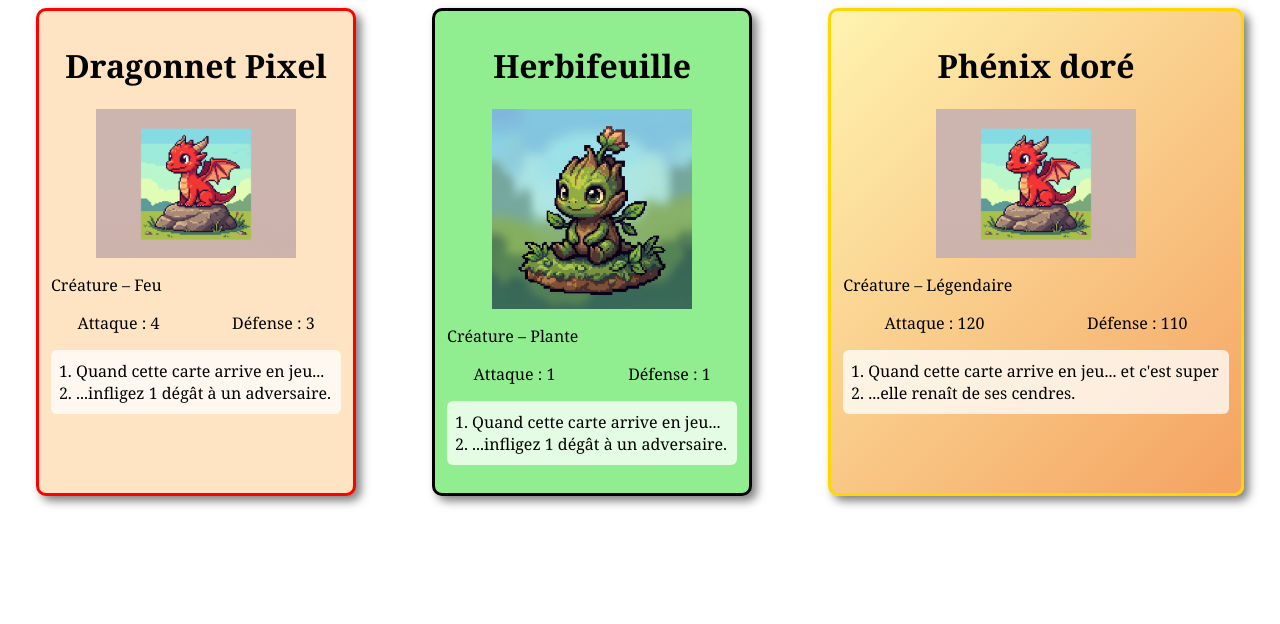
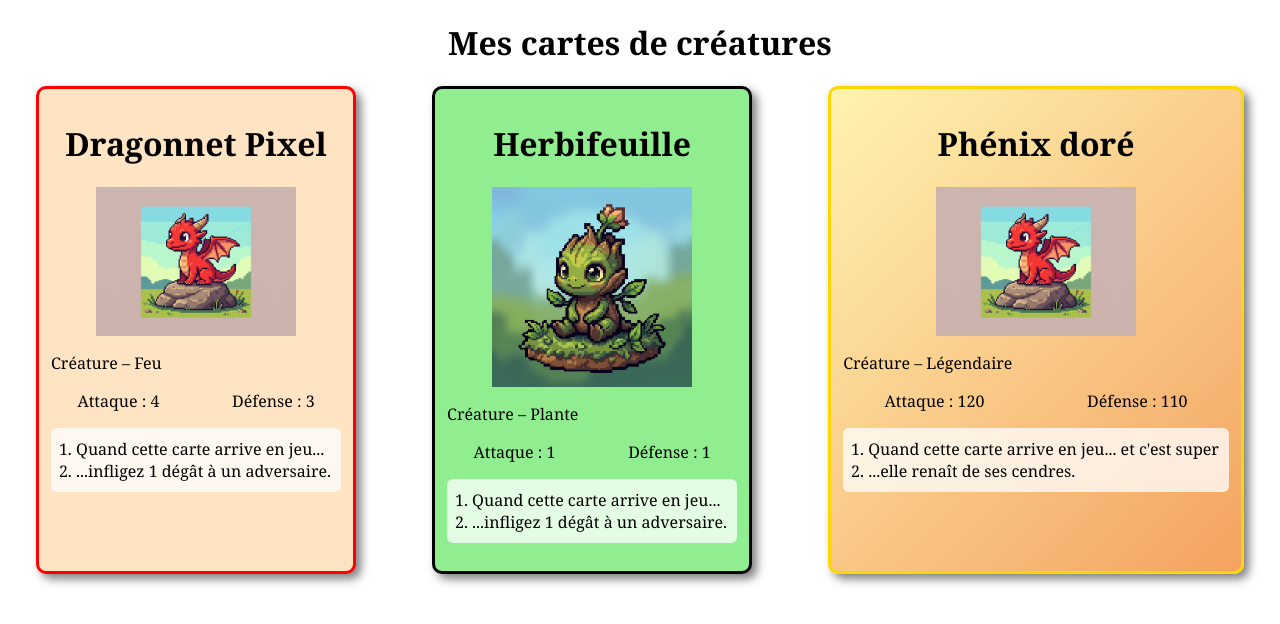
Before and after one commit to Titangp1/DevSecOps, a plain HTML site: page site1.html in a window 1280 px wide. Drawn offline with Linux system fonts and the light colour scheme.

Commit message:
feat: ajout d'un titre principal au site

```diff
--- a/site1.html
+++ b/site1.html
@@ -6,6 +6,10 @@
     <link rel="stylesheet" href="styles.css">
   </head>
   <body>
+    <header>
+      <h1 class="titre-site">Mes cartes de créatures</h1>
+    </header>
+
     <div class="cartes">
       <div class="carte feu" id="carte-principale">
         <h1>Dragonnet Pixel</h1>
```
